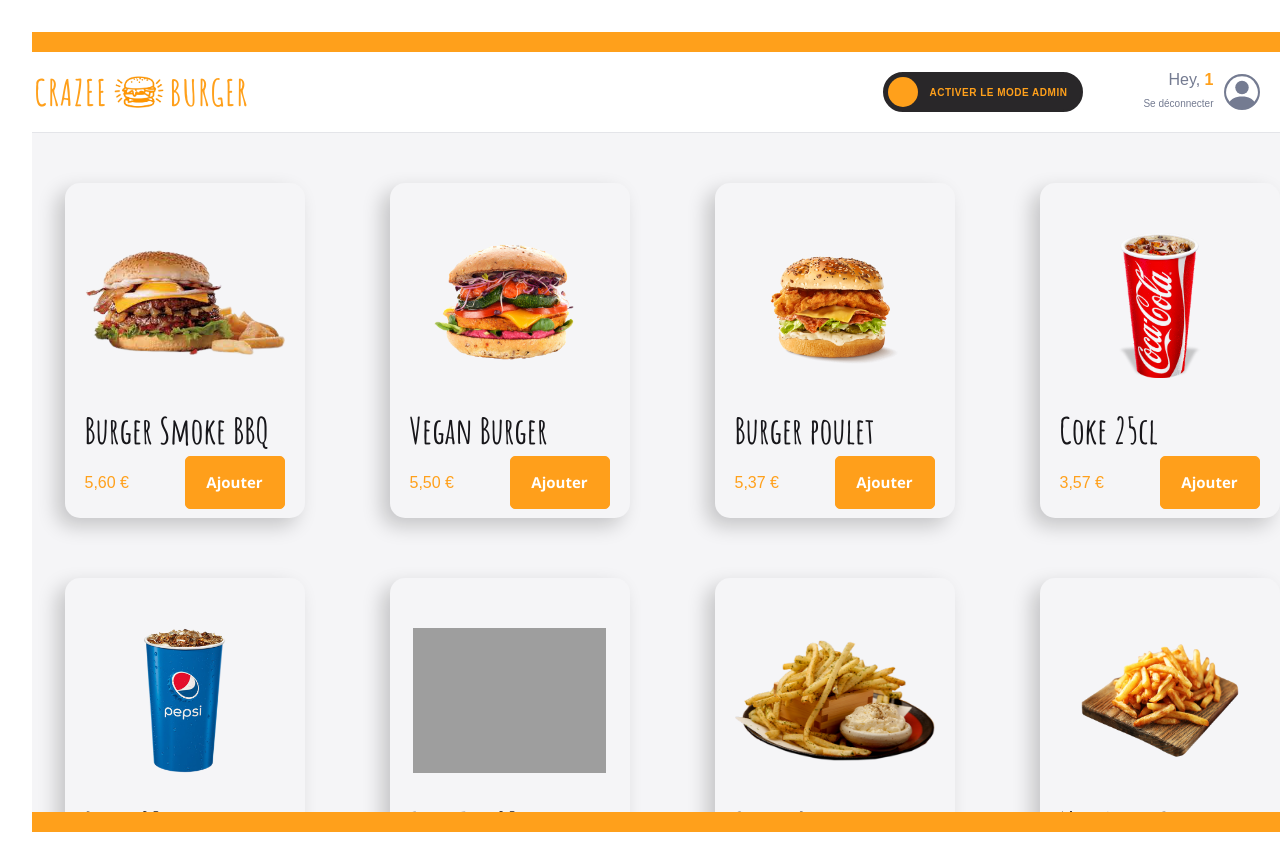
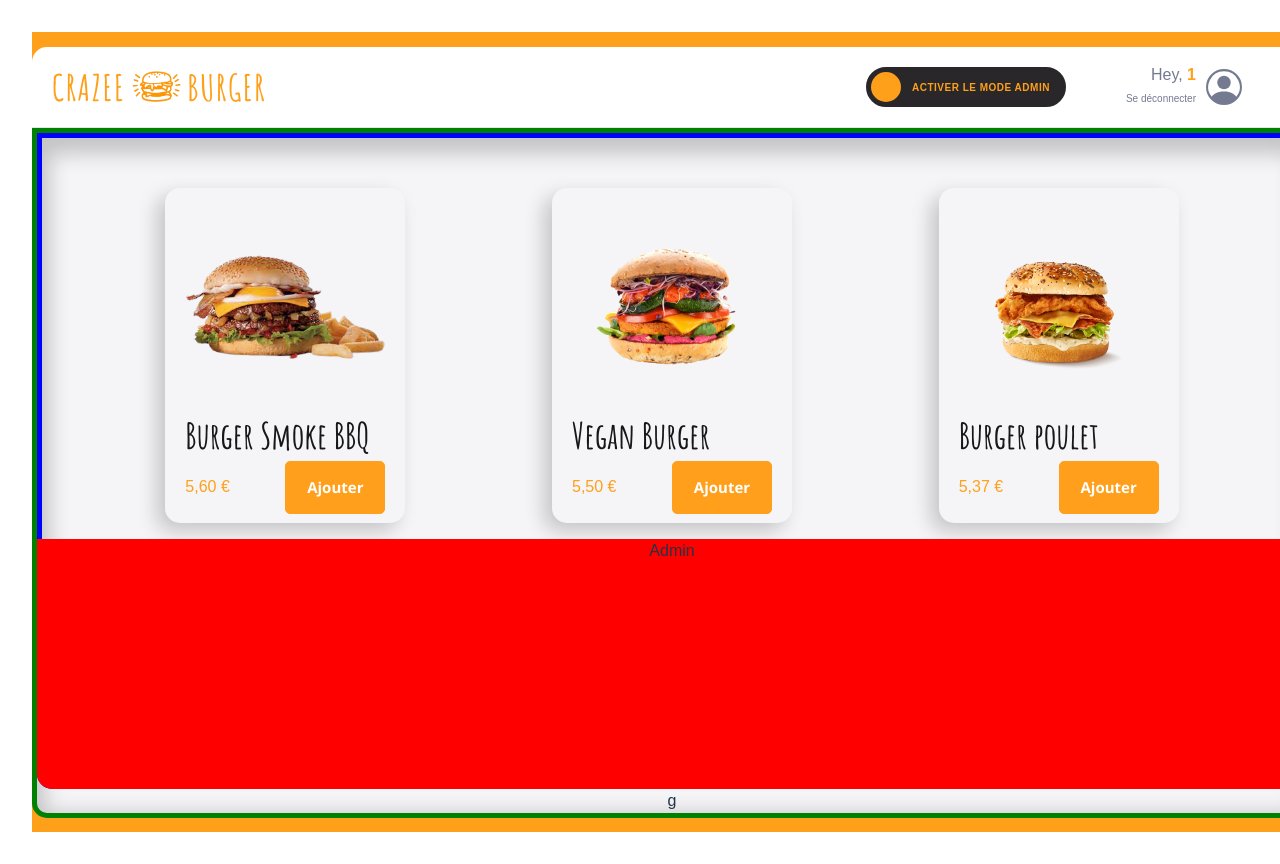
Before and after one commit to CarlMaillard/crazee-burger, a React (Vite) app: page /order/1 in a window 1280 px wide. Shown: the top 864 px of the page. Built offline with nearby package versions, Linux system fonts and the light colour scheme; grey boxes are pictures that could not be loaded.

Commit message:
💄 F07: MAIN > Add layout with Basket

```diff
--- a/src/components/pages/order/Main/Main.jsx
+++ b/src/components/pages/order/Main/Main.jsx
@@ -7,25 +7,50 @@ export default function Main() {
   return (
     <MainStyled>
       {/* <div className="basket">Basket</div> */}
-      <Menu />
-    </MainStyled>
+      <div className="menu-and-admin">
+        <Menu />
+        <div className="admin">Admin</div>
+      </div>
+g    </MainStyled>
   )
 }
 
 const MainStyled = styled.div`
+    border: 5px solid green;
     background: ${theme.colors.background_white};
-    flex: 1; //or you can also use this : height: (95vh - 10vh);
+    /* flex: 1; //or you can also use this : height: (95vh - 10vh); */
+    height: calc(95vh - 10vh);
+
     border-bottom-right-radius: ${theme.borderRadius.extraRound};
     border-bottom-left-radius: ${theme.borderRadius.extraRound};
     box-shadow: 0px 8px 20px 8px rgba(0, 0, 0, 0.2) inset ;
-    overflow-y:scroll;
-    overflow-x: hidden;
 
     display: grid;
-    grid-template-columns: 1fr;
+    grid-template-columns:1fr;
+
 
     /* .basket {
-      background: blue;
+      background: pink;
     } */
 
+    .menu-and-admin{
+      position: relative;
+      overflow-y: hidden;
+      display: grid;
+      border-bottom-right-radius: ${theme.borderRadius.extraRound};
+      border-bottom-left-radius: ${theme.borderRadius.extraRound};
+
+      .admin{
+      background: red;
+      height: 250px;
+      position: absolute;
+      bottom: 0;
+      left:0;
+      right: 0;
+      }
+
+    }
+
+
+
 `
--- a/src/components/pages/order/Main/Menu.jsx
+++ b/src/components/pages/order/Main/Menu.jsx
@@ -28,11 +28,13 @@ export default function Menu() {
 }
 
 const MenuStyled = styled.div`
+  border: 5px solid blue;
    background: ${theme.colors.background_white};
    display: grid;
-   grid-template-columns: repeat(4, 1fr);
-   grid-column-gap: 85px;
+   grid-template-columns: repeat(auto-fit, minmax(300px, 1fr) );
    grid-row-gap: 60px;
    padding: 50px 50px 150px;
    justify-items: center;
+   box-shadow: 0px 8px 20px 8px rgba(0,0,0,0.2) inset;
+   overflow-y: scroll;
 `;
--- a/src/components/pages/order/OrderPage.jsx
+++ b/src/components/pages/order/OrderPage.jsx
@@ -36,13 +36,10 @@ const OrderPageStyled = styled.div`
 
 
   .container{
-    height: 95vh;
     margin: auto;
     width: 1400px;
     display: flex;
     flex-direction: column;
     border-radius: ${theme.borderRadius.extraRound};
    }
-
-
 `
```
